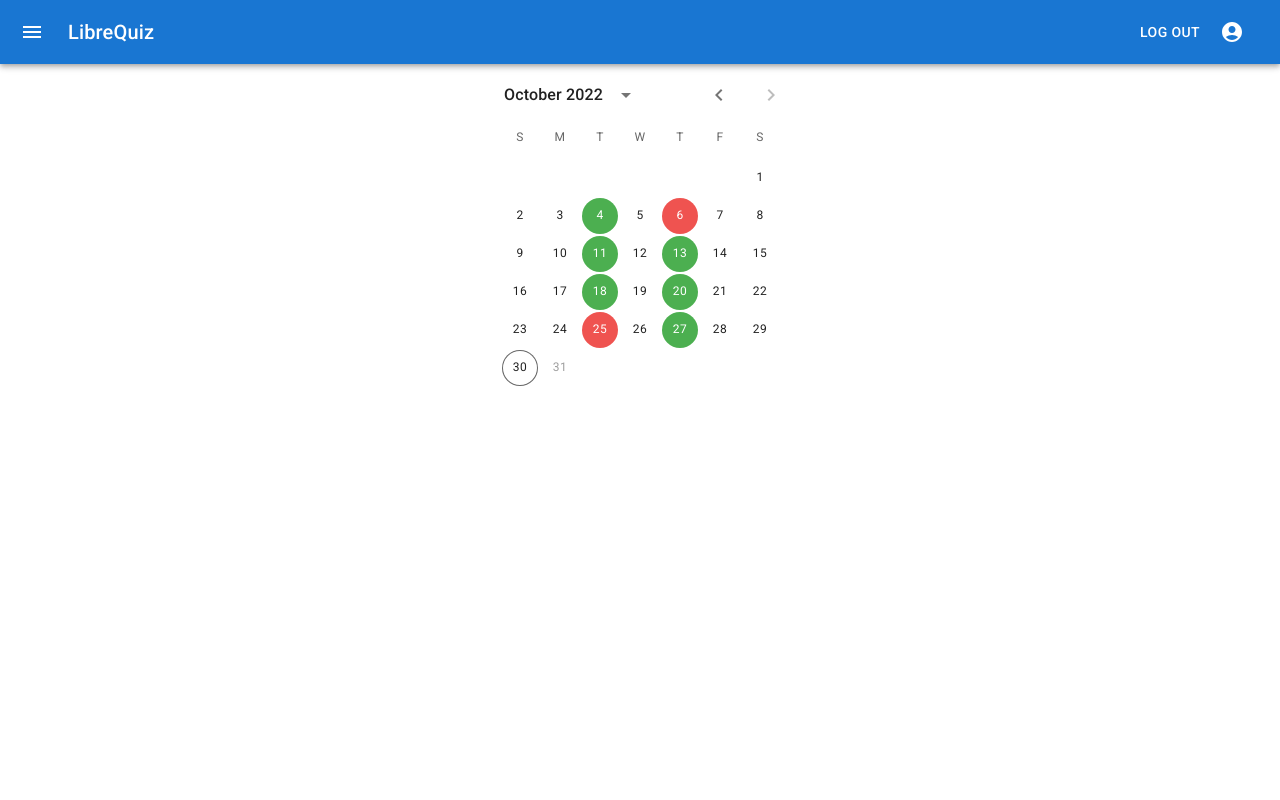
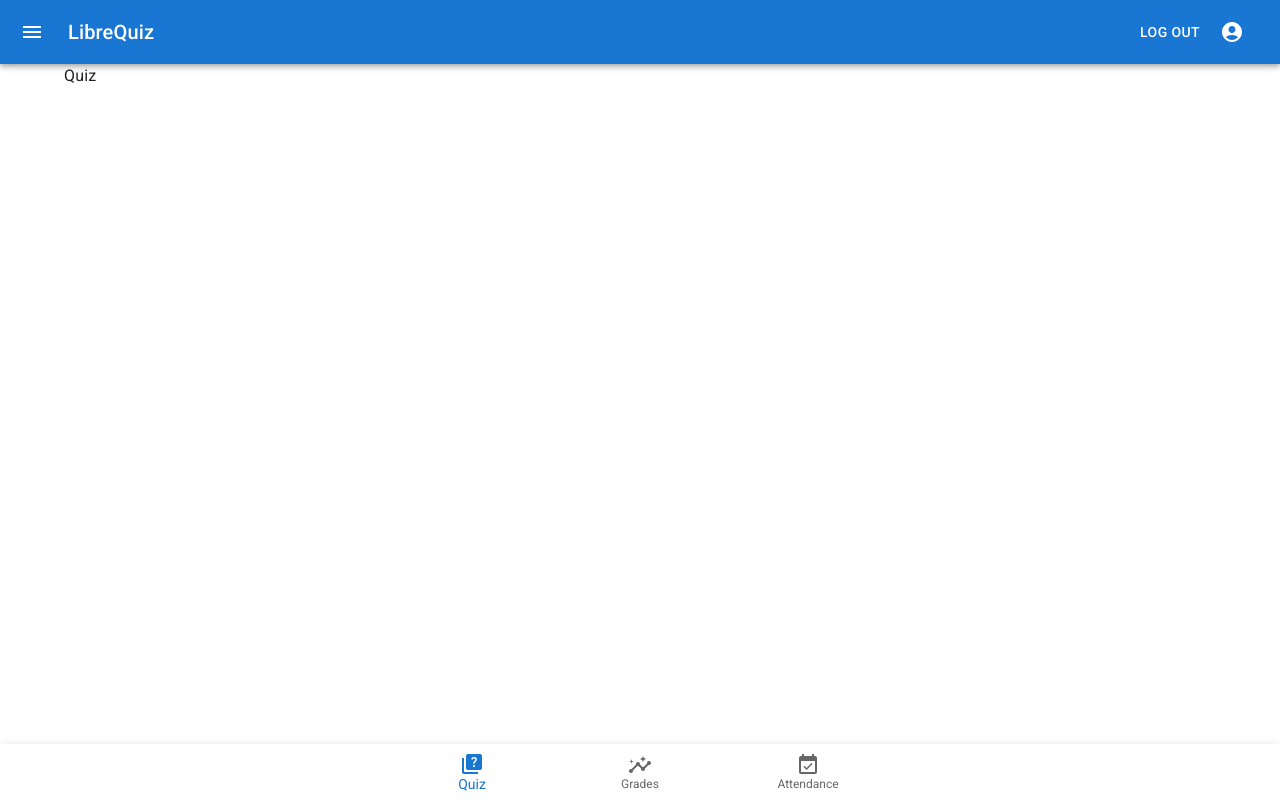
Before and after one commit to kaminskyalexander/LibreQuiz, a Next.js app: page /class in a window 1280 px wide. Built offline with nearby package versions, Linux system fonts and the light colour scheme.

Commit message:
added navigation to class-homepage

```diff
--- /dev/null
+++ b/pages/class/[tab].jsx
@@ -0,0 +1,2 @@
+import Class from "./index";
+export default Class;
--- a/pages/class/index.jsx
+++ b/pages/class/index.jsx
@@ -1,4 +1,14 @@
 import AttendanceCalendar from "../../components/AttendanceCalendar"
+import * as React from 'react';
+import BottomNavigation from '@mui/material/BottomNavigation';
+import BottomNavigationAction from '@mui/material/BottomNavigationAction';
+import Container from '@mui/material/Container';
+import QuizIcon from '@mui/icons-material/Quiz';
+import EventAvailableIcon from '@mui/icons-material/EventAvailable';
+import InsightsIcon from '@mui/icons-material/Insights';
+import Paper from '@mui/material/Paper';
+import { useRouter } from 'next/router';
+
 
 const attendanceData = {
   "2022-10-04": {attended: true},
@@ -13,8 +23,42 @@ const attendanceData = {
   "2022-11-03": {attended: false}
 }
 
+const Content = () => {
+  const router = useRouter();
+  const section = router.query.tab;
+
+  switch (section) {
+    case "grades":
+      return <div>Grades</div>;
+    case "attendance":
+      return <div>Attendance</div>
+    default:
+      return <div>Quiz</div>;
+  }
+};
+
 export default function Class() {
-  return <>
-    <AttendanceCalendar attendanceData={attendanceData}/>
-  </>;
+  const router = useRouter();
+  const [value, setValue] = React.useState(0);
+
+  return (
+    <>
+    <Container>
+      <Content/>
+    </Container>
+    <Paper sx={{ position: 'fixed', bottom: 0, left: 0, right: 0 }} elevation={3}>
+    <BottomNavigation
+        showLabels
+        value={value}
+        onChange={(event, newValue) => {
+          setValue(newValue);
+        }}
+      >
+        <BottomNavigationAction label="Quiz" icon={<QuizIcon />} onClick={() => {router.push('/class');}}/>
+        <BottomNavigationAction label="Grades" icon={<InsightsIcon />} onClick={() => {router.push('/class/grades');}}/>
+        <BottomNavigationAction label="Attendance" icon={<EventAvailableIcon />} onClick={() => {router.push('/class/attendance');}}/>
+      </BottomNavigation>
+      </Paper>
+    </>
+    );
 }
```
